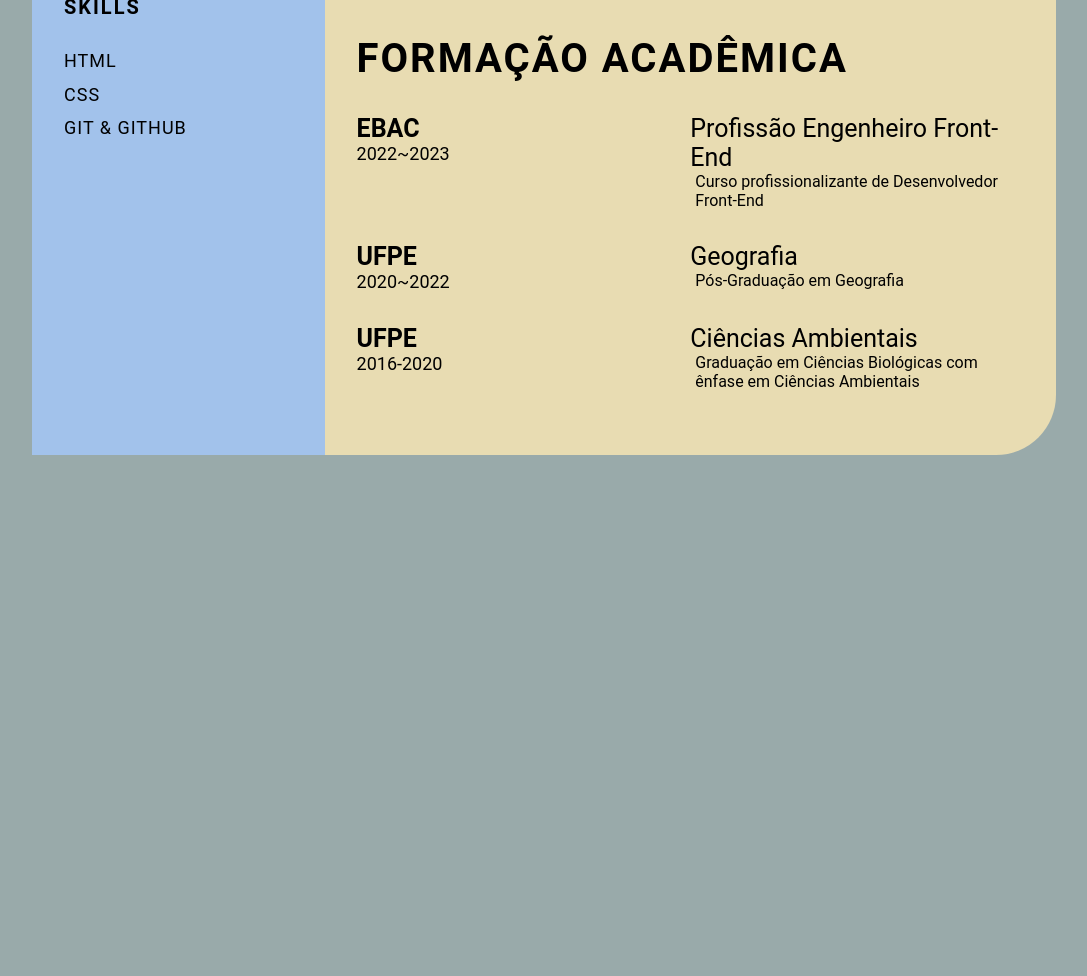
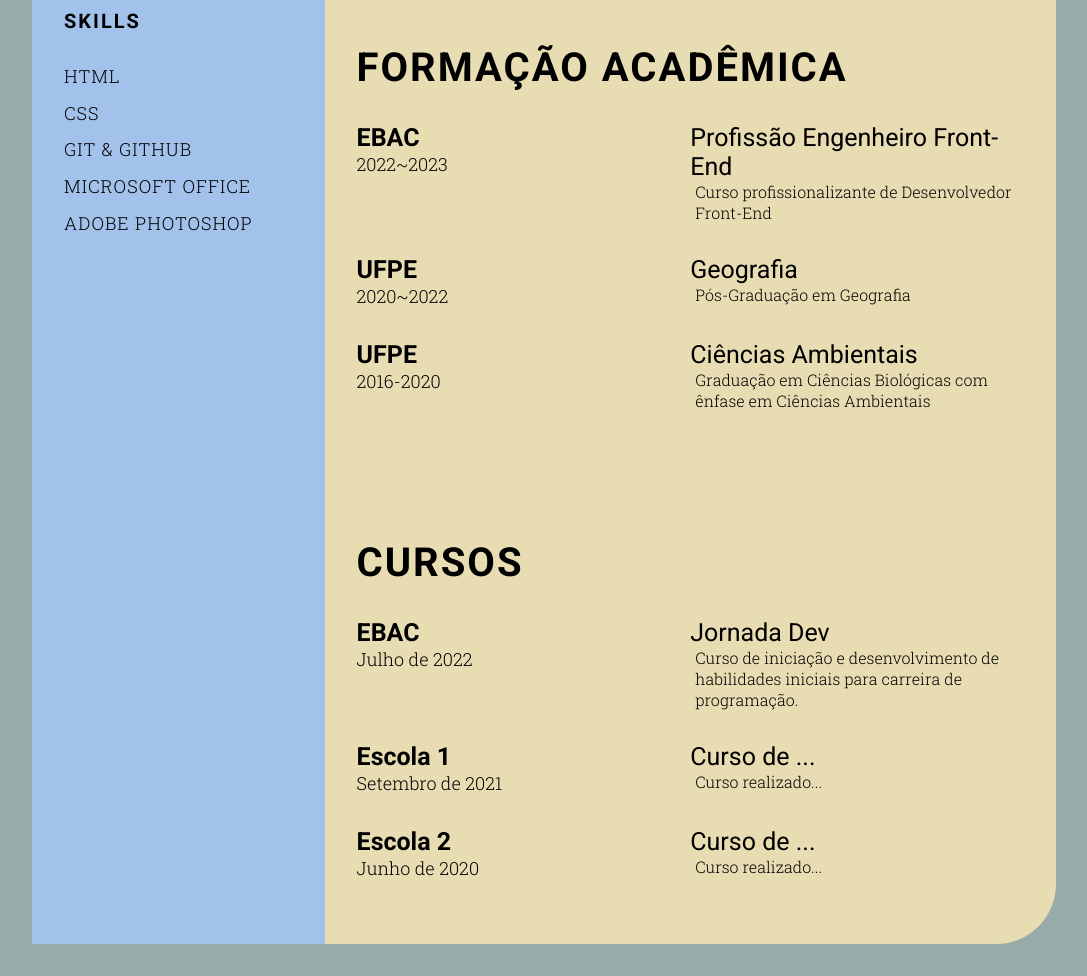
Before and after one commit to mgpas/devweek.github.io, a plain HTML site: page index.html in a window 1280 px wide. Shown: the part 785-1761 px from the top of the page, without its empty margins (96-1183 px from the left). Before the commit the page ends 1272 px from the top, so only its background shows below. Drawn offline with Linux system fonts and the light colour scheme.

Commit message:
feature:add-awards-contents (#5)

```diff
--- a/index.html
+++ b/index.html
@@ -5,6 +5,17 @@
     <meta http-equiv="X-UA-Compatible" content="IE=edge">
     <meta name="viewport" content="width=device-width, initial-scale=1.0">
     <title>Gabriela Peixoto CV</title>
+
+    <!--Google Fonts-->
+    <link rel="preconnect" href="https://fonts.googleapis.com">
+    <link rel="preconnect" href="https://fonts.gstatic.com" crossorigin>
+    <link href="https://fonts.googleapis.com/css2?family=Roboto+Slab:wght@300&display=swap" rel="stylesheet">
+    <link rel="preconnect" href="https://fonts.googleapis.com">
+    <link rel="preconnect" href="https://fonts.gstatic.com" crossorigin>
+    <link href="https://fonts.googleapis.com/css2?family=Roboto:ital,wght@0,100;0,300;0,400;0,700;1,100;1,300;1,400;1,700&display=swap" rel="stylesheet">
+
+     <!-- font-awesome -->
+     <link rel="stylesheet" href="https://cdnjs.cloudflare.com/ajax/libs/font-awesome/4.7.0/css/font-awesome.min.css">
 
     <link rel="stylesheet" href="style.css">
 
@@ -33,6 +44,8 @@
                     <li><p>HTML</p></li>
                     <li><p>CSS</p></li>
                     <li><p>Git & Github</p></li>
+                    <li><p>Microsoft Office</p></li>
+                    <li><p>Adobe Photoshop</p></li>
                 </ul>
             </div>
         </div>
@@ -115,7 +128,42 @@
             </div>
             </div>
         </section>
-       </section>
+        <section class="awards gap">
+            <div class="right-title">Cursos</div>
+            <div class="awards-contents">
+                <div class="awards-left">
+                    <p class="awards-company-name">EBAC</p>
+                    <p class="awards-time-period">Julho de 2022</p>
+                </div>
+                <div class="awards-right">
+                    <p class="awards-name">Jornada Dev</p>
+                    <p class="awards-desc">
+                        Curso de iniciação e desenvolvimento de habilidades iniciais para carreira de programação.
+                    </p>
+                </div>
+            </div>
+            <div class="awards-contents">
+                <div class="awards-left">
+                    <p class="awards-company-name">Escola 1</p>
+                    <p class="awards-time-period">Setembro de 2021</p>
+                </div>
+                <div class="awards-right">
+                    <p class="awards-name">Curso de ...</p>
+                    <p class="awards-desc">Curso realizado...</p>
+                </div>
+            </div>
+            <div class="awards-contents">
+                <div class="awards-left">
+                    <p class="awards-company-name">Escola 2</p>
+                    <p class="awards-time-period">Junho de 2020</p>
+                </div>
+                <div class="awards-right">
+                    <p class="awards-name">Curso de ...</p>
+                    <p class="awards-desc">Curso realizado...</p>
+                </div>
+            </div>
+        </section>
+    </section>
     </main>
 </body>
 </html>
--- a/style.css
+++ b/style.css
@@ -35,11 +35,6 @@
     padding: 2rem 2rem;
 }
 
-.profile {
-    width: 100%;
-    border-bottom: 2px solid #1B2631;
-}
-
 .profile .profile-image {
     width: 100%;
     border-radius: 100%;
@@ -60,9 +55,9 @@
     text-align: center;
     letter-spacing: 2px;
     padding-bottom: 1rem;
+    font-family: 'Roboto Slab', serif;
 }
 
-/* .contact-info { border-bottom: 2px solid #1B2631; } */
 .left-title {
     color: #000000;
     font-size: 20px;
@@ -86,6 +81,7 @@
     color: #000000;
     letter-spacing: 1px;
     font-size: 18px;
+    font-family: 'Roboto Slab', serif;
 }
 
 .contact-info ul li i,
@@ -106,6 +102,7 @@
     display: flex;
     align-items: center;
     text-transform: uppercase;
+    font-family: 'Roboto Slab', serif;
 }
 
 .referance-name {
@@ -150,6 +147,7 @@
     letter-spacing: 1px;
     line-height: 2rem;
     color: #000000;
+    font-family: 'Roboto Slab', serif;
 }
 
 .experience-contents,
@@ -172,6 +170,7 @@
 .education-time-period,
 .awards-time-period {
     font-size: 18px;
+    font-family: 'Roboto Slab', serif;
 }
 
 .exp-position,
@@ -185,4 +184,5 @@
 .awards-desc {
     font-size: 16px;
     padding-left: 5px;
+    font-family: 'Roboto Slab', serif;
 }
```
